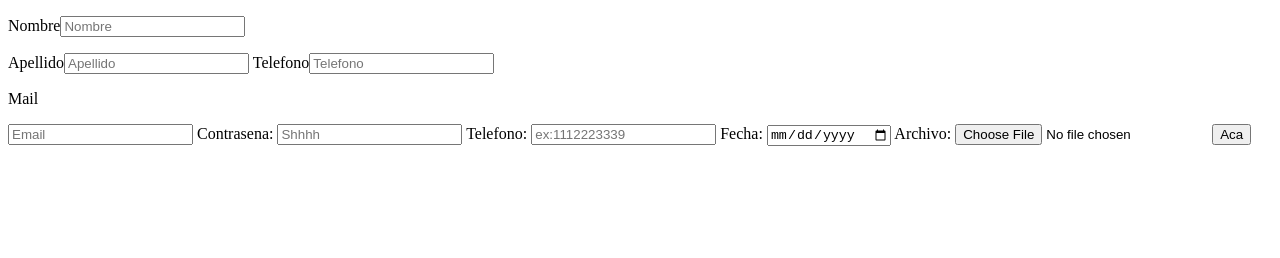
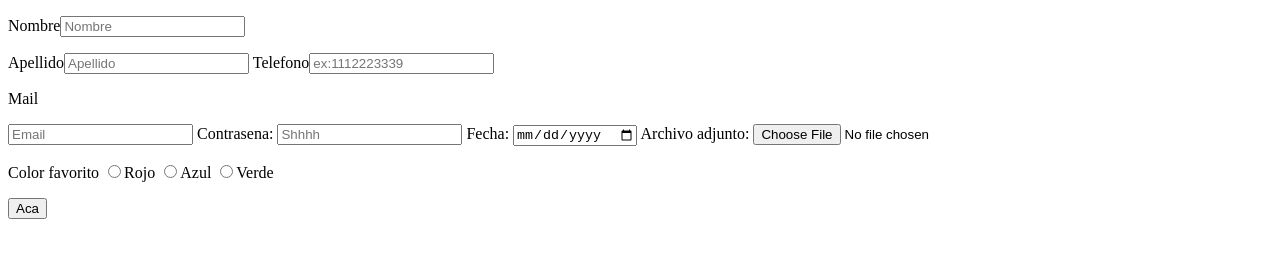
Before and after one commit to GonzalezMariaSol/Forms, a plain HTML site: page index.html in a window 1280 px wide. Drawn offline with Linux system fonts and the light colour scheme.

Commit message:
more-forms

```diff
--- a/index.html
+++ b/index.html
@@ -12,7 +12,7 @@
         <p>Nombre<input type="text" name="nombre" placeholder="Nombre" maxlength="10"></p>          <!-- Si quiero que mis casilleros queden uno abajo del otro, deberia poner una <P>
                                                                                                     para que queden organizados como parrafo(como el ejemplo de NOMBRE). -->
         Apellido<input type="text" name="apellido" placeholder="Apellido" maxlength="2">            <!--Sin la P, si se le escribe solo el nombre va a quedar ubicado-->
-        Telefono<input type="text" name="telefono" placeholder="Telefono">                          <!--el nombre puesto al lado del casillero (como en apellido y telefono)-->
+        Telefono<input type="number" name="telefono" placeholder="ex:1112223339">                          <!--el nombre puesto al lado del casillero (como en apellido y telefono)-->
         <label>
             <p>
                 Mail                                                                                    <!--Si se desea que el titulo quede arriba y luego el casillero abajo,-->
@@ -22,10 +22,13 @@
                                                                                                         como el casillero se activo para que puedas arrancar a escribir en vez de darle click SOBRE el casillero)-->
         </label>
         Contrasena: <input type="password" placeholder="Shhhh">
-        Telefono: <input type="number" placeholder="ex:1112223339">
         Fecha: <input type="date">
-        Archivo: <input type="file">
-
+        Archivo adjunto: <input type="file" required>                                                           <!--required sirve para que si alguien se quiere saltar ese paso, no pueda porque no lo deja avanzar hasta no completarlo-->
+        <p>Color favorito
+            <input type="radio" name="color" value="red">Rojo                                                          <!--hay que poner name y luego el mismo nombre para que te deje hacer UNA sola-->
+            <input type="radio" name="color" value="blue">Azul                                                           <!--eleccion, de otra manera sin name, te va a dejar marcar todos o mas de uno-->
+            <input type="radio" name="color" value="green">Verde                                                   <!--value en este caso funcionaria para que en el hipervinculo aparezca lo que se selecciono-->
+        </p>                                                                                                        <!--si la persona eligio el color rojo, en el link figuraria como que eligio red-->
         <input type="submit" value="Aca">
     </form>
 </body>
```
